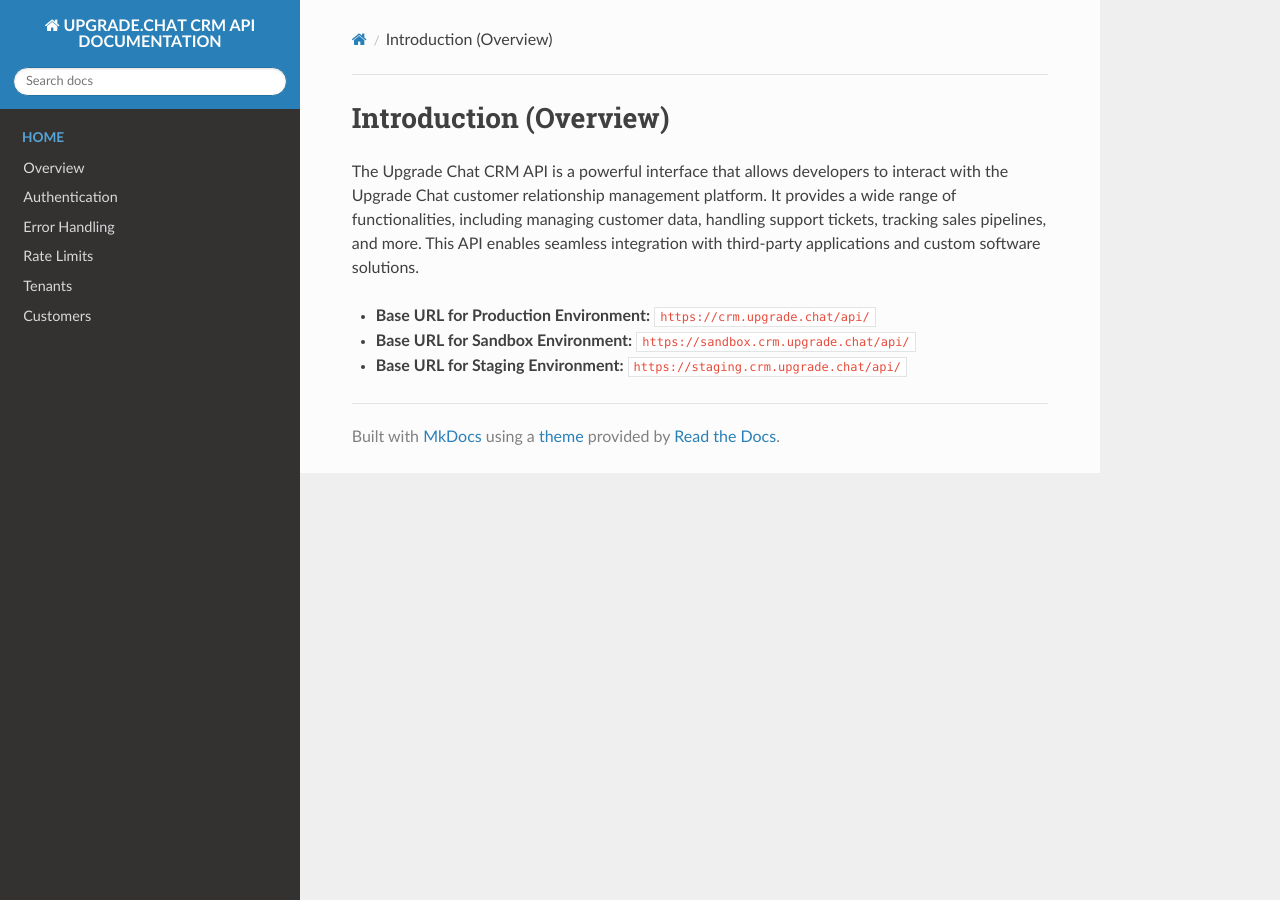
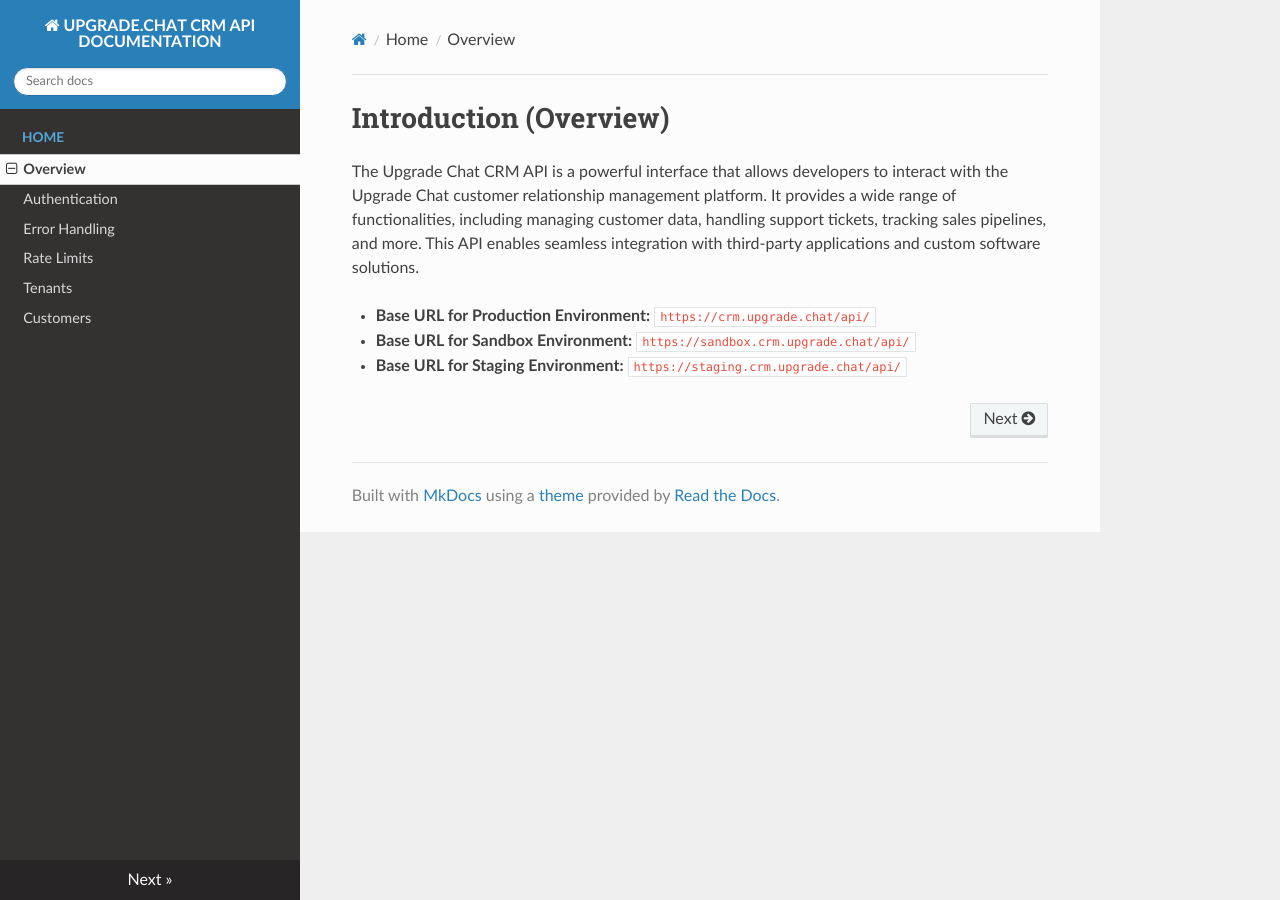
Before and after one commit to Ifedolapo-9/upgrade-chat-crm-api, an MkDocs documentation site: the page built from docs/index.md, in a window 1280 px wide. Built offline with MkDocs 1.6.1, drawn with Linux system fonts in a browser that asks for light colours; nearby versions of some CDN libraries; part of the change alters nothing that is shown.

```diff
--- a/mkdocs.yml
+++ b/mkdocs.yml
@@ -3,7 +3,7 @@ theme: readthedocs
 
 nav:
   - Home:
-    - Overview: overview.md
+    - Overview: index.md
   - Authentication: authentication.md
   - Error Handling: error_handling.md
   - Rate Limits: rate_limits.md
```
Also changed, not shown: site/404.html, site/authentication/index.html, site/customers/index.html, site/error_handling/index.html, site/index.html, site/rate_limits/index.html, site/search.html, site/search/search_index.json, site/tenants/index.html.
